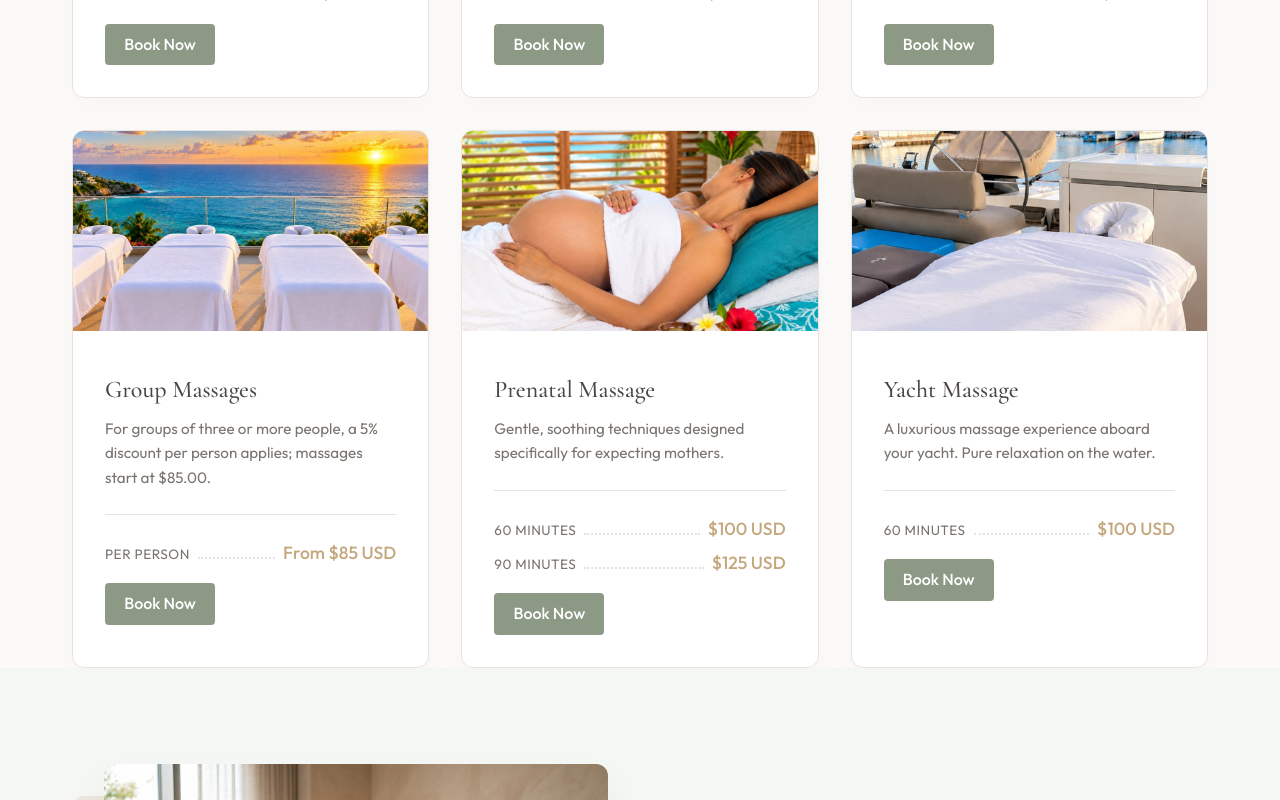
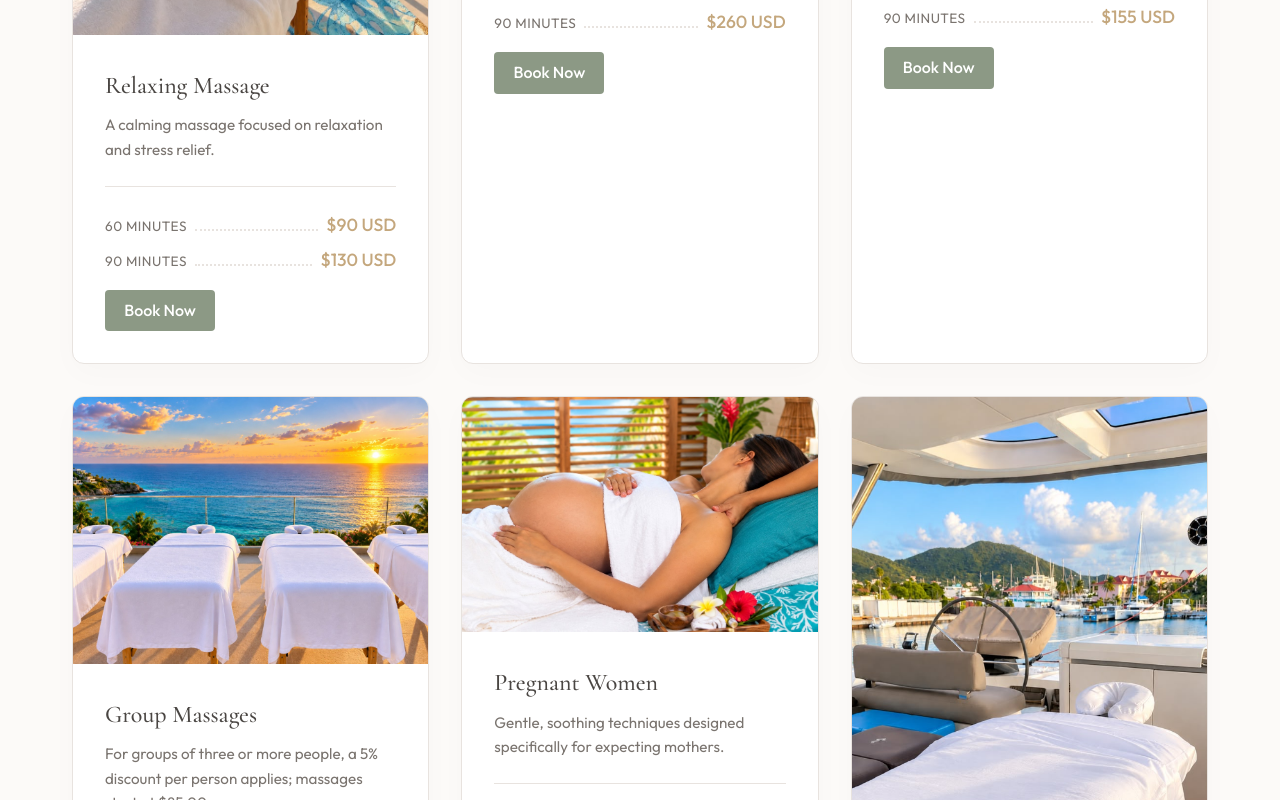
Before and after one commit to alexanderst2005-lab/masajes, a React (Vite) app: page / in a window 1280 px wide. Shown: the part 1440-2240 px from the top of the page. Built offline with nearby package versions, Linux system fonts and the light colour scheme.

Commit message:
Fix image cropping and rename prenatal massage to pregnant women

```diff
--- a/src/App.jsx
+++ b/src/App.jsx
@@ -15,7 +15,7 @@ const content = {
       { id: 2, name: 'Couple Massage', desc: 'A shared relaxation experience for two, side by side.', time: '60 / 90 Minutes', price: 'From $180 USD', options: [{time: '60 Minutes', price: '$180 USD'}, {time: '90 Minutes', price: '$260 USD'}], img: '/couple.png' },
       { id: 3, name: 'Deep Tissue Massage', desc: 'Focused pressure to help release muscle tension and tightness.', time: '60 / 90 Minutes', price: 'From $135 USD', options: [{time: '60 Minutes', price: '$135 USD'}, {time: '90 Minutes', price: '$155 USD'}], img: '/deeptissue.jpg' },
       { id: 4, name: 'Group Massages', desc: 'For groups of three or more people, a 5% discount per person applies; massages start at $85.00.', time: 'Flexible', price: 'From $85 USD', options: [{time: 'Per person', price: 'From $85 USD'}], img: '/group.jpg' },
-      { id: 5, name: 'Prenatal Massage', desc: 'Gentle, soothing techniques designed specifically for expecting mothers.', time: '60 / 90 Minutes', price: 'From $100 USD', options: [{time: '60 Minutes', price: '$100 USD'}, {time: '90 Minutes', price: '$125 USD'}], img: '/prenatal.jpg' },
+      { id: 5, name: 'Pregnant Women', desc: 'Gentle, soothing techniques designed specifically for expecting mothers.', time: '60 / 90 Minutes', price: 'From $100 USD', options: [{time: '60 Minutes', price: '$100 USD'}, {time: '90 Minutes', price: '$125 USD'}], img: '/prenatal.jpg' },
       { id: 6, name: 'Yacht Massage', desc: 'A luxurious massage experience aboard your yacht. Pure relaxation on the water.', time: '60 Minutes', price: '$100 USD', options: [{time: '60 Minutes', price: '$100 USD'}], img: '/yacht.png' }
     ]},
     about: { title: 'Meet Leidy Solomons', p1: 'With over 5 years of experience and a passion for wellness, I provide personalized massage experiences in a calm, comfortable, and welcoming environment.', p2: "Every session is tailored to your individual needs, whether you're looking to relax, relieve muscle tension, or simply take time for yourself.", p3: "Professional mobile massage services in Sint Maarten and Saint Martin. Relaxing massages at hotels, villas, yachts and Airbnbs. Available island-wide.", btn: 'Learn More' },
@@ -32,7 +32,7 @@ const content = {
       { name: 'Couple Massage', desc: 'Shared relaxation for two.', options: [{time: '60 Minutes', price: '$180 USD'}, {time: '90 Minutes', price: '$260 USD'}] },
       { name: 'Deep Tissue Massage', desc: 'Firm pressure to target deep muscle layers.', options: [{time: '60 Minutes', price: '$135 USD'}, {time: '90 Minutes', price: '$155 USD'}] },
       { name: 'Group Massages', desc: 'For groups of 3+ people, a 5% discount per person applies; massages start at $85.00.', options: [{time: 'Per person', price: 'From $85 USD'}] },
-      { name: 'Prenatal Massage', desc: 'Safe and comforting for expecting mothers.', options: [{time: '60 Minutes', price: '$100 USD'}, {time: '90 Minutes', price: '$125 USD'}] },
+      { name: 'Pregnant Women', desc: 'Safe and comforting for expecting mothers.', options: [{time: '60 Minutes', price: '$100 USD'}, {time: '90 Minutes', price: '$125 USD'}] },
       { name: 'Yacht Massage', desc: 'Luxury massage on the water.', options: [{time: '60 Minutes', price: '$100 USD'}] }
     ]},
     testimonials: { title: 'What Our Clients Say', list: [
@@ -66,7 +66,7 @@ const content = {
       { id: 2, name: 'Masaje en Pareja', desc: 'Una experiencia de relajación compartida para dos, lado a lado.', time: '60 / 90 Minutes', price: 'Desde $180 USD', options: [{time: '60 Minutes', price: '$180 USD'}, {time: '90 Minutes', price: '$260 USD'}], img: '/couple.png' },
       { id: 3, name: 'Masaje de Tejido Profundo', desc: 'Presión enfocada para ayudar a liberar la tensión muscular.', time: '60 / 90 Minutes', price: 'Desde $135 USD', options: [{time: '60 Minutes', price: '$135 USD'}, {time: '90 Minutes', price: '$155 USD'}], img: '/deeptissue.jpg' },
       { id: 4, name: 'Masajes Grupales', desc: 'Para grupos de tres o más personas, se aplica un 5% de descuento por persona; los masajes comienzan en $85.00.', time: 'Flexible', price: 'Desde $85 USD', options: [{time: 'Por persona', price: 'Desde $85 USD'}], img: '/group.jpg' },
-      { id: 5, name: 'Masaje Prenatal', desc: 'Técnicas suaves diseñadas especialmente para futuras madres.', time: '60 / 90 Minutes', price: 'Desde $100 USD', options: [{time: '60 Minutes', price: '$100 USD'}, {time: '90 Minutes', price: '$125 USD'}], img: '/prenatal.jpg' },
+      { id: 5, name: 'Pregnant Women', desc: 'Técnicas suaves diseñadas especialmente para futuras madres.', time: '60 / 90 Minutes', price: 'Desde $100 USD', options: [{time: '60 Minutes', price: '$100 USD'}, {time: '90 Minutes', price: '$125 USD'}], img: '/prenatal.jpg' },
       { id: 6, name: 'Masaje en Yate', desc: 'Una experiencia de masaje de lujo a bordo de tu yate. Relajación pura en el agua.', time: '60 Minutes', price: '$100 USD', options: [{time: '60 Minutes', price: '$100 USD'}], img: '/yacht.png' }
     ]},
     about: { title: 'Conoce a Leidy Solomons', p1: 'Con más de 5 años de experiencia y una pasión por el bienestar, ofrezco experiencias de masaje personalizadas en un ambiente tranquilo, cómodo y acogedor.', p2: 'Cada sesión se adapta a tus necesidades, ya sea que busques relajarte, aliviar la tensión muscular o simplemente dedicarte un momento para ti.', p3: 'Servicios de masajes profesionales a domicilio en Sint Maarten y Saint Martin. Masajes relajantes en hoteles, villas, yates y Airbnbs. Disponibles en toda la isla.', btn: 'Saber más' },
@@ -83,7 +83,7 @@ const content = {
       { name: 'Masaje en Pareja', desc: 'Relajación compartida para dos.', options: [{time: '60 Minutes', price: '$180 USD'}, {time: '90 Minutes', price: '$260 USD'}] },
       { name: 'Masaje de Tejido Profundo', desc: 'Presión firme para llegar a capas musculares profundas.', options: [{time: '60 Minutes', price: '$135 USD'}, {time: '90 Minutes', price: '$155 USD'}] },
       { name: 'Masajes Grupales', desc: 'Para grupos de 3+ personas, se aplica un 5% de descuento por persona; los masajes comienzan en $85.00.', options: [{time: 'Por persona', price: 'Desde $85 USD'}] },
-      { name: 'Masaje Prenatal', desc: 'Seguro y reconfortante para futuras madres.', options: [{time: '60 Minutes', price: '$100 USD'}, {time: '90 Minutes', price: '$125 USD'}] },
+      { name: 'Pregnant Women', desc: 'Seguro y reconfortante para futuras madres.', options: [{time: '60 Minutes', price: '$100 USD'}, {time: '90 Minutes', price: '$125 USD'}] },
       { name: 'Masaje en Yate', desc: 'Masaje de lujo en el agua.', options: [{time: '60 Minutes', price: '$100 USD'}] }
     ]},
     testimonials: { title: 'Lo que dicen nuestros clientes', list: [
--- a/src/index.css
+++ b/src/index.css
@@ -369,8 +369,8 @@ section {
 
 .service-img {
   width: 100%;
-  height: 200px;
-  object-fit: cover;
+  height: auto;
+  display: block;
 }
 
 .service-content {
```
